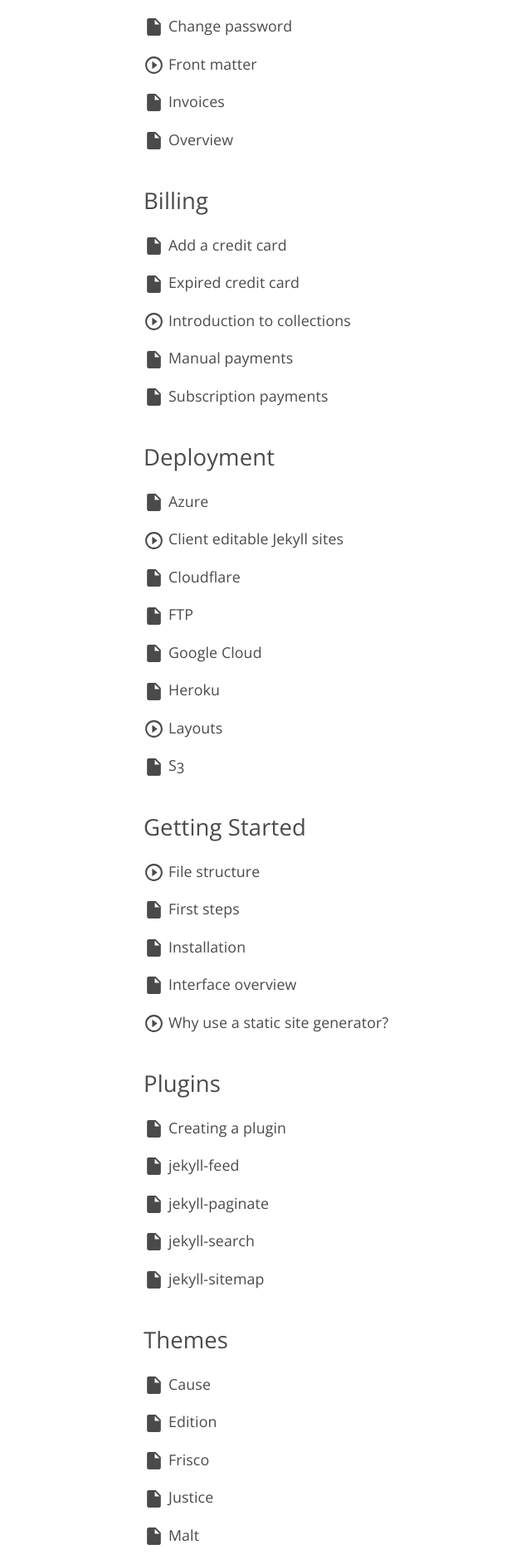
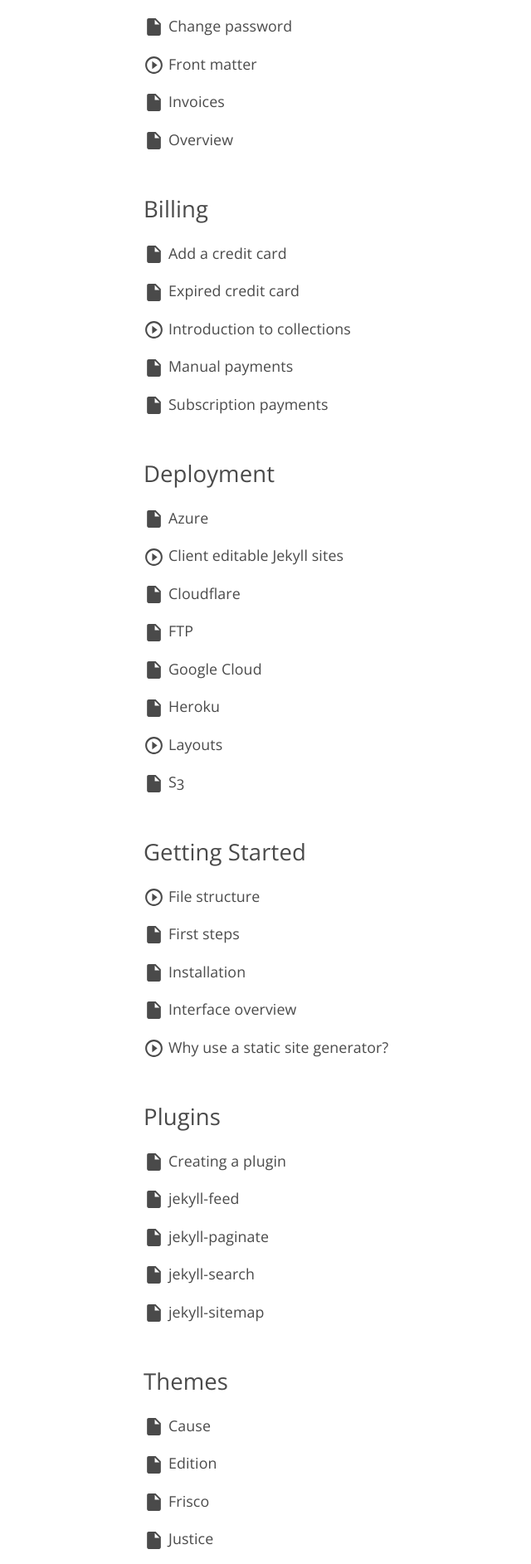
Before and after one commit to robotica-gac/robotica-gac.github.io, a Jekyll site: the page built from index.html, in a window 1280 px wide. Shown: the part 545-2430 px from the top of the page at 83% size, without its empty margins (17-657 px from the left). Built offline with Jekyll 4.4.1, drawn with Linux system fonts in a browser that asks for light colours; nearby versions of some CDN libraries.

Commit message:
Reapply "idem"
This reverts commit 87dfcefa7a12038c85c93d2aa5af457912f73b92.

```diff
--- a/_sass/tutorials.scss
+++ b/_sass/tutorials.scss
@@ -6,12 +6,10 @@
 }
 
 .categories {
-	display: flex;
-	flex-wrap:wrap;
-	flex-direction:column;
-	justify-content:flex-start;
-	align-items:stretch;
-	font-size: .9em;
+    display: grid;
+    grid-template-columns: repeat(auto-fill, 1fr);
+    gap: 10px;
+    font-size: 0.9em;
 
 	h3 {
 		font-size: 2.75rem;
```
